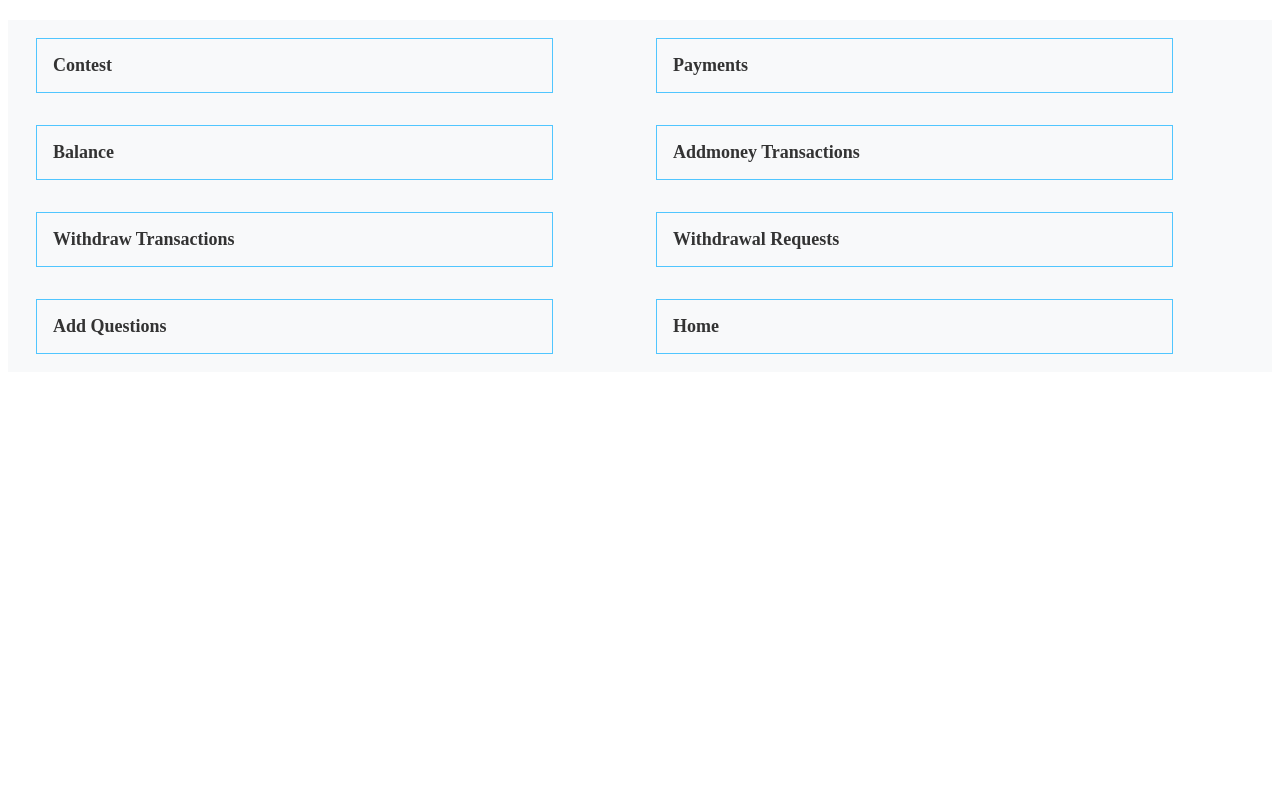
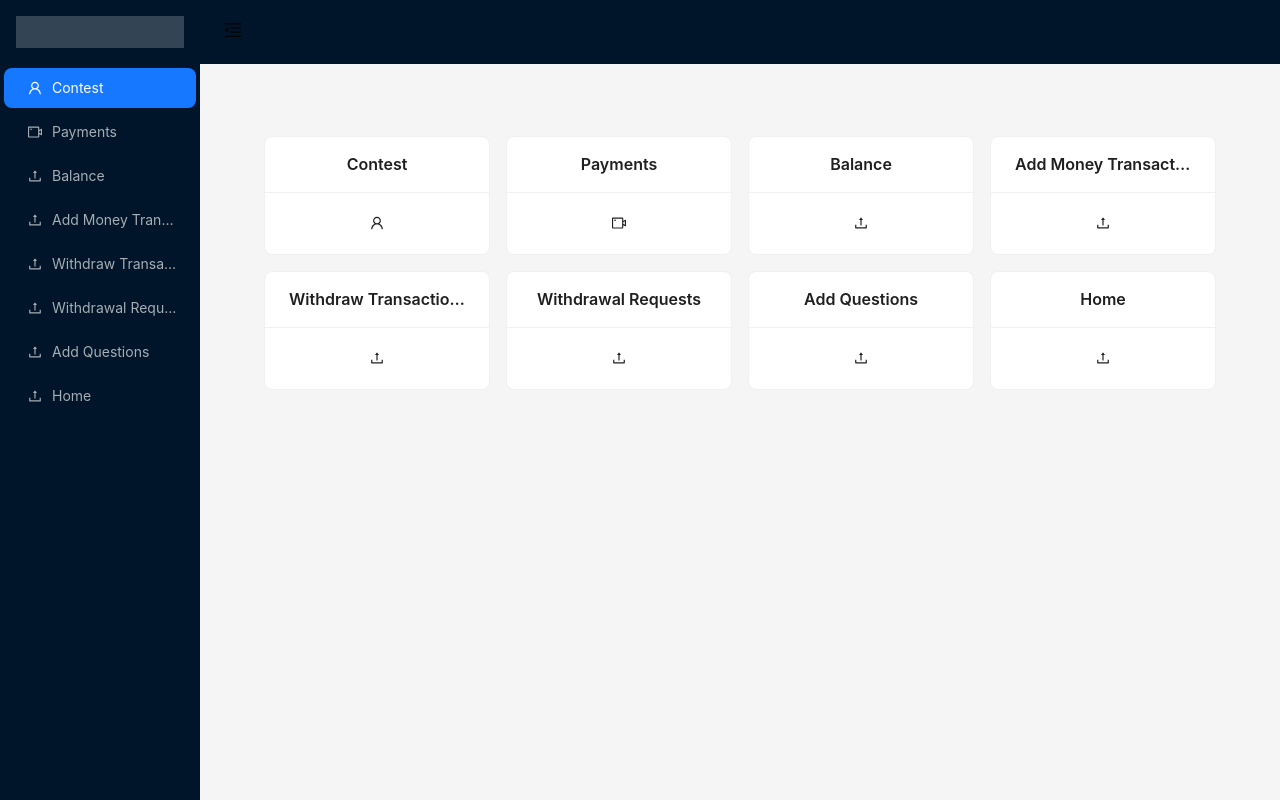
Before and after one commit to ewq3666/admin, a React (Create React App) app: page / in a window 1280 px wide. Built offline with nearby package versions, Linux system fonts and the light colour scheme; no server answers.

Commit message:
Add files via upload

```diff
--- a/src/App.js
+++ b/src/App.js
@@ -2,6 +2,7 @@ import TransactionList from './AddTransactions';
 import { BalanceList, WithdrawalList } from './Balance';
 import ContestManager from './Contest';
 import Dashboard from './Dashboard';
+import Home from './Home';
 import PaymentManager from './PaymentManager';
 import AddQuestion from './Question';
 import WithdrawalRequestsTable from './Withdraw';
@@ -14,6 +15,10 @@ function App() {
       element: <Dashboard />,
       children: [
         {
+          element:<Home/>,
+          index:true
+        },
+        {
           path: "contest",
           element: <ContestManager />,
         },
@@ -23,6 +28,7 @@ function App() {
         { path: "withdrawtransactions", element: <WithdrawalList /> },
         { path: "WithdrawalRequestsTable", element: <WithdrawalRequestsTable /> },
         { path: "addquestions", element: <AddQuestion /> },
+        { path: "home", element: <Home /> },
       ],
     },
   ]);
--- a/src/Balance.jsx
+++ b/src/Balance.jsx
@@ -1,4 +1,5 @@
 import React, { useState, useEffect } from 'react';
+import { Table } from 'antd';
 import { END_POINTS } from './domain';
 
 export const BalanceList = () => {
@@ -11,27 +12,32 @@ export const BalanceList = () => {
       .catch(error => console.error('Error fetching data:', error));
   }, []);
 
+  const columns = [
+    {
+      title: 'User ID',
+      dataIndex: 'userId',
+      key: 'userId',
+    },
+    {
+      title: 'Username',
+      dataIndex: 'username',
+      key: 'username',
+    },
+    {
+      title: 'Balance',
+      dataIndex: 'balance',
+      key: 'balance',
+    },
+  ];
+
   return (
     <div className="balance-list-container">
       <h1 className="balance-list-header">Balance List</h1>
-            <table className="balance-table">
-                <thead>
-                    <tr>
-                        <th>User ID</th>
-                        <th>Username</th>
-                        <th>Balance</th>
-                    </tr>
-                </thead>
-                <tbody>
-                    {balances.length ? balances?.map(balance => (
-                        <tr key={balance.userId}>
-                            <td>{balance.userId}</td>
-                            <td>{balance.username}</td>
-                            <td>{balance.balance}</td>
-                        </tr>
-                    )) : ""}
-                </tbody>
-            </table>
+      <Table
+        dataSource={balances}
+        columns={columns}
+        rowKey={(record) => record.userId}
+      />
     </div>
   );
 };
@@ -46,27 +52,32 @@ export const WithdrawalList = () => {
       .catch(error => console.error('Error fetching data:', error));
   }, []);
 
+  const columns = [
+    {
+      title: 'Transaction ID',
+      dataIndex: 'transactionId',
+      key: 'transactionId',
+    },
+    {
+      title: 'User ID',
+      dataIndex: 'userId',
+      key: 'userId',
+    },
+    {
+      title: 'Amount',
+      dataIndex: 'amount',
+      key: 'amount',
+    },
+  ];
+
   return (
     <div className="withdrawal-list-container">
       <h1 className="withdrawal-list-header">Withdrawal Transactions</h1>
-            <table className="withdrawal-table">
-                <thead>
-                    <tr>
-                        <th>Transaction ID</th>
-                        <th>User ID</th>
-                        <th>Amount</th>
-                    </tr>
-                </thead>
-                <tbody>
-                    {withdrawals?.length ? withdrawals?.map(withdrawal => (
-                        <tr key={withdrawal.transactionId}>
-                            <td>{withdrawal.transactionId}</td>
-                            <td>{withdrawal.userId}</td>
-                            <td>{withdrawal.amount}</td>
-                        </tr>
-                    )) : ""}
-                </tbody>
-            </table>
+      <Table
+        dataSource={withdrawals}
+        columns={columns}
+        rowKey={(record) => record.transactionId}
+      />
     </div>
   );
 };
--- a/src/Dashboard.jsx
+++ b/src/Dashboard.jsx
@@ -1,22 +1,97 @@
-import React from 'react';
+// Dashboard.jsx
+
+import React, { useEffect, useState } from 'react';
 import { Link, Outlet } from 'react-router-dom';
+import { Layout, Menu, Drawer, Button } from 'antd';
+import {
+    UserOutlined,
+    VideoCameraOutlined,
+    UploadOutlined,
+    MenuOutlined,
+    MenuUnfoldOutlined,
+    MenuFoldOutlined,
+} from '@ant-design/icons';
+import useWindowWidth from './useWinodowSize';
+
+const { Header, Sider, Content } = Layout;
 
 const Dashboard = () => {
+    const [collapsed, setCollapsed] = useState(false);
+    const [isMobile, setIsMobile] = useState(false);
+    const [Drawer, setDrawer] = useState(false)
+    const width = useWindowWidth()
+
+    useEffect(() => {
+        if (width < 1024) {
+            setIsMobile(true)
+        } else {
+            setIsMobile(false)
+            setDrawer(true)
+        }
+    }, [width])
+
+    const toggle = () => {
+        setCollapsed(!collapsed);
+    };
+
+
+    const menuItems = [
+        { key: '1', icon: <UserOutlined />, text: 'Contest', to: '/contest' },
+        { key: '2', icon: <VideoCameraOutlined />, text: 'Payments', to: '/payments' },
+        { key: '3', icon: <UploadOutlined />, text: 'Balance', to: '/balance' },
+        { key: '4', icon: <UploadOutlined />, text: 'Add Money Transactions', to: '/addtransactions' },
+        { key: '5', icon: <UploadOutlined />, text: 'Withdraw Transactions', to: '/withdrawtransactions' },
+        { key: '6', icon: <UploadOutlined />, text: 'Withdrawal Requests', to: '/withdrawalrequeststable' },
+        { key: '7', icon: <UploadOutlined />, text: 'Add Questions', to: '/addquestions' },
+        { key: '8', icon: <UploadOutlined />, text: 'Home', to: '/home' },
+    ];
+
+    const menuItemsJSX = menuItems.map((item) => (
+        <Menu.Item key={item.key} icon={item.icon}>
+            <Link to={item.to}>{item.text}</Link>
+        </Menu.Item>
+    ));
+
+    const showDrawer = () => {
+        setDrawer(!Drawer)
+    }
     return (
-        <div>
-            <div className="dashboard">
-            <Link to="/contest">Contest</Link>
-            <Link to="/payments">Payments</Link>
-            <Link to="/balance">balance</Link>
-            <Link to="/addtransactions">addmoney transactions</Link>
-            <Link to="/withdrawtransactions">withdraw transactions</Link>
-            <Link to="/WithdrawalRequestsTable">Withdrawal Requests</Link>
-            <Link to="/addquestions">Add Questions</Link>
-            <Link to="/">Home </Link>
-            </div>
-            <Outlet/>
-        </div>
-    )
-}
+        <Layout style={{ minHeight: '100vh' }}>
+            {
+                Drawer &&
+                <Sider trigger={null} collapsible collapsed={collapsed}>
+                    <div className="logo" />
+                    <Menu theme="dark" mode="inline" defaultSelectedKeys={['1']}>
+                        {menuItemsJSX}
+                    </Menu>
+                </Sider>
+            }
+
+
+            <Layout className="site-layout">
+                <Header className="site-layout-background" style={{ padding: 0 }}>
+                    {
+                        isMobile &&
+                        <Button type="primary" className='drawerham' icon={<MenuOutlined />} onClick={showDrawer} style={{ marginRight: 16 }} />
+                    }
+                    {React.createElement(collapsed ? MenuUnfoldOutlined : MenuFoldOutlined, {
+                        className: 'trigger',
+                        onClick: toggle,
+                    })}
+                </Header>
+                <Content
+                    className="site-layout-background content"
+                    style={{
+                        margin: '24px 16px',
+                        padding: 24,
+                        minHeight: 280,
+                    }}
+                >
+                    <Outlet />
+                </Content>
+            </Layout>
+        </Layout>
+    );
+};
 
 export default Dashboard;
--- /dev/null
+++ b/src/Home.jsx
@@ -0,0 +1,40 @@
+// Home.jsx
+
+import React from 'react';
+import { Link } from 'react-router-dom';
+import { Card, Row, Col } from 'antd';
+import { HomeOutlined,UserOutlined,VideoCameraOutlined,UploadOutlined } from '@ant-design/icons';
+
+const Home = () => {
+    const tileData = [
+        { key: '1', title: 'Contest', icon: <UserOutlined />, to: '/contest' },
+        { key: '2', title: 'Payments', icon: <VideoCameraOutlined />, to: '/payments' },
+        { key: '3', title: 'Balance', icon: <UploadOutlined />, to: '/balance' },
+        { key: '4', title: 'Add Money Transactions', icon: <UploadOutlined />, to: '/addtransactions' },
+        { key: '5', title: 'Withdraw Transactions', icon: <UploadOutlined />, to: '/withdrawtransactions' },
+        { key: '6', title: 'Withdrawal Requests', icon: <UploadOutlined />, to: '/withdrawalrequeststable' },
+        { key: '7', title: 'Add Questions', icon: <UploadOutlined />, to: '/addquestions' },
+        { key: '8', title: 'Home', icon: <UploadOutlined />, to: '/home' },
+      ];
+
+
+  const tilesJSX = tileData.map((tile) => (
+    <Col key={tile.key} xs={24} sm={12} md={8} lg={6}>
+      <Link to={tile.to}>
+        <Card title={tile.title} className="home-tile">
+          {tile.icon}
+        </Card>
+      </Link>
+    </Col>
+  ));
+
+  return (
+    <div className="home-container">
+      <Row gutter={[16, 16]}>
+        {tilesJSX}
+      </Row>
+    </div>
+  );
+};
+
+export default Home;
--- a/src/Question.jsx
+++ b/src/Question.jsx
@@ -1,7 +1,10 @@
 import React, { useState, useEffect } from 'react';
 import axios from 'axios';
 import { END_POINTS } from './domain';
-// import './AddQuestionComponent.scss'; // Import your SCSS file
+import { Select, Input, Button, List } from 'antd';
+// import 'antd/dist/antd.css';
+
+const { Option } = Select;
 
 function AddQuestion() {
   const [question, setQuestion] = useState('');
@@ -40,8 +43,8 @@ function AddQuestion() {
     setOptions(newOptions);
   };
 
-  const handleCorrectOptionChange = (e) => {
-    setCorrectOptionIndex(parseInt(e.target.value, 10));
+  const handleCorrectOptionChange = (value) => {
+    setCorrectOptionIndex(value);
   };
 
   const handleAddQuestion = async () => {
@@ -72,18 +75,23 @@ function AddQuestion() {
         <h2>Add Question</h2>
         <div>
           <label htmlFor="selectContest" className="label">Select Contest:</label>
-          <select id="selectContest" value={selectedContest} onChange={(e) => handleContestClick(e.target.value)} className="select">
-            <option value="">Select a contest</option>
+          <Select
+            id="selectContest"
+            value={selectedContest}
+            onChange={handleContestClick}
+            className="select"
+            placeholder="Select a contest"
+          >
             {contests?.result?.length && contests.result?.map((contest) => (
-              <option key={contest._id} value={contest._id}>
+              <Option key={contest._id} value={contest._id}>
                 {contest.name}
-              </option>
+              </Option>
             ))}
-          </select>
+          </Select>
         </div>
         <div>
           <label htmlFor="questionInput" className="label">Question:</label>
-          <input
+          <Input
             id="questionInput"
             type="text"
             value={question}
@@ -95,7 +103,7 @@ function AddQuestion() {
           <label className="label">Options:</label>
           {options.map((option, index) => (
             <div key={index}>
-              <input
+              <Input
                 type="text"
                 value={option}
                 onChange={(e) => handleOptionChange(index, e)}
@@ -106,44 +114,61 @@ function AddQuestion() {
         </div>
         <div>
           <label className="label">Correct Option:</label>
-          <select value={correctOptionIndex} onChange={handleCorrectOptionChange} className="select">
+          <Select
+            value={correctOptionIndex}
+            onChange={handleCorrectOptionChange}
+            className="select"
+          >
             {options.map((option, index) => (
-              <option key={index} value={index}>
+              <Option key={index} value={index}>
                 Option {index + 1}
-              </option>
+              </Option>
             ))}
-          </select>
+          </Select>
         </div>
-        <button onClick={handleAddQuestion} className="button">Add Question</button>
+        <Button onClick={handleAddQuestion} type="primary" className="button">
+          Add Question
+        </Button>
 
         {/* Display list of contests */}
         <div>
           <h3 className="listHeader">List of Contests</h3>
-          <ul className="list">
-            {contests?.result?.map((contest) => (
-              <li key={contest._id} onClick={() => handleContestClick(contest._id)} className="listItem">
+          <List
+            className="list"
+            dataSource={contests?.result}
+            renderItem={(contest) => (
+              <List.Item
+                key={contest._id}
+                onClick={() => handleContestClick(contest._id)}
+                className="listItem"
+              >
                 {contest.name}
-              </li>
-            ))}
-          </ul>
+              </List.Item>
+            )}
+          />
         </div>
 
         {/* Display questions for the selected contest */}
         {contestQuestions?.length > 0 && (
           <div>
             <h3 className="listHeader">Questions for Selected Contest</h3>
-            <ul className="list">
-              {contestQuestions[0].quizzes.map((question, index) => (
-                <li key={index} className="listItem">
+            <List
+              className="list"
+              dataSource={contestQuestions[0]?.quizzes}
+              renderItem={(question, index) => (
+                <List.Item key={index} className="listItem">
                   Question: {question.question} <br />
                   Options:
-                  <ol>
-                    {question.options.map((item, i) => <li key={i}>{item}</li>)}
-                  </ol>
+                  <List
+                    dataSource={question.options}
+                    renderItem={(item, i) => (
+                      <List.Item key={i}>{item}</List.Item>
+                    )}
+                  />
                   Correct Option Index: {question.correctOptionIndex}
-                </li>
-              ))}
-            </ul>
+                </List.Item>
+              )}
+            />
           </div>
         )}
       </div>
--- a/src/Withdraw.jsx
+++ b/src/Withdraw.jsx
@@ -1,6 +1,7 @@
 import React, { useState, useEffect } from 'react';
 import axios from 'axios';
 import { END_POINTS } from './domain';
+import { Table, Button } from 'antd';
 
 function WithdrawalRequestsTable() {
   const [requests, setRequests] = useState([]);
@@ -32,34 +33,49 @@ function WithdrawalRequestsTable() {
     }
   };
 
+  const columns = [
+    {
+      title: 'User ID',
+      dataIndex: 'userId',
+      key: 'userId',
+    },
+    {
+      title: 'Amount',
+      dataIndex: 'amount',
+      key: 'amount',
+      render: (text) => `$${text}`,
+    },
+    {
+      title: 'Status',
+      dataIndex: 'status',
+      key: 'status',
+    },
+    {
+      title: 'Balance',
+      dataIndex: 'userId',
+      key: 'balance',
+      render: (userId) => `$${balances?.length && balances?.find((item) => item.userId === userId).balance}`,
+    },
+    {
+      title: 'Actions',
+      key: 'actions',
+      render: (text, record) => (
+        record.status === 'pending' && (
+          <Button type="primary" onClick={() => handleApprove(record._id)}>
+            Approve
+          </Button>
+        )
+      ),
+    },
+  ];
+
   return (
     <div className="withdrawal-table">
-            <table>
-                <thead>
-                    <tr>
-                        <th>User ID</th>
-                        <th>Amount</th>
-                        <th>Status</th>
-                        <th>Balance</th>
-                        <th>Actions</th>
-                    </tr>
-                </thead>
-                <tbody>
-                    {requests?.length ? requests?.map(request => (
-                        <tr key={request._id}>
-                            <td>{request.userId}</td>
-                            <td>${request.amount}</td>
-                            <td>{request.status}</td>
-                            <td>${balances?.length && balances?.find((item) => item.userId === request.userId).balance}</td>
-                            <td>
-                                {request.status === 'pending' && (
-                                    <button onClick={() => handleApprove(request._id)}>Approve</button>
-                                )}
-                            </td>
-                        </tr>
-                    )):"loading"}
-                </tbody>
-            </table>
+      <Table
+        dataSource={requests}
+        columns={columns}
+        rowKey={(record) => record._id}
+      />
     </div>
   );
 }
--- a/src/index.scss
+++ b/src/index.scss
@@ -1,4 +1,9 @@
 /* Dashboard.css */
+*{
+  margin: 0;
+  padding: 0;
+  box-sizing: border-box;
+}
 
 .dashboard {
   display: flex;
@@ -362,3 +367,78 @@ button:hover {
   }
 
 }
+
+/* Dashboard.css */
+
+.logo {
+  height: 32px;
+  background: rgba(255, 255, 255, 0.2);
+  margin: 16px;
+}
+
+.trigger {
+  font-size: 18px;
+  line-height: 64px;
+  padding: 0 24px;
+  cursor: pointer;
+  transition: color 0.3s;
+}
+
+.trigger:hover {
+  color: #1890ff;
+}
+
+.content {
+  transition: margin-left 0.3s;
+}
+
+@media (max-width: 767px) {
+  .ant-layout-sider-collapsed .trigger {
+    font-size: 18px;
+    padding: 0;
+  }
+
+  .ant-layout-sider-collapsed .logo {
+    margin: 16px 0;
+  }
+
+  .ant-layout-sider-collapsed .ant-menu-item {
+    padding: 0;
+  }
+
+  .ant-layout-sider-collapsed .ant-menu-item-icon {
+    margin-left: 8px;
+  }
+}
+
+@media screen and (max-width:1024px) {
+  .ant-layout-sider{
+    position: fixed !important;
+    z-index: 9999;
+  }
+}
+
+.drawerham{
+  z-index: 999999999;
+}
+
+// Home.scss
+
+.home-container {
+  padding: 24px;
+}
+
+.home-tile {
+  text-align: center;
+  cursor: pointer;
+
+  &:hover {
+    background-color: #f0f0f0;
+  }
+
+  .ant-card-body {
+    display: flex;
+    align-items: center;
+    justify-content: center;
+  }
+}
--- /dev/null
+++ b/src/useWinodowSize.jsx
@@ -0,0 +1,25 @@
+// useWindowWidth.js
+
+import { useState, useEffect } from 'react';
+
+const useWindowWidth = () => {
+  const [windowWidth, setWindowWidth] = useState(window.innerWidth);
+
+  useEffect(() => {
+    const handleResize = () => {
+      setWindowWidth(window.innerWidth);
+    };
+
+    // Subscribe to window resize events
+    window.addEventListener('resize', handleResize);
+
+    // Initial cleanup to remove event listener when the component unmounts
+    return () => {
+      window.removeEventListener('resize', handleResize);
+    };
+  }, []); // Empty dependency array ensures this effect runs only once
+
+  return windowWidth;
+};
+
+export default useWindowWidth;
```
Also changed, not shown: src/AddTransactions.jsx (+29 -21 lines), src/Contest.jsx (+76 -57 lines), src/PaymentManager.jsx (+30 -23 lines). Lines whose indentation alone changed are shown as unchanged.
